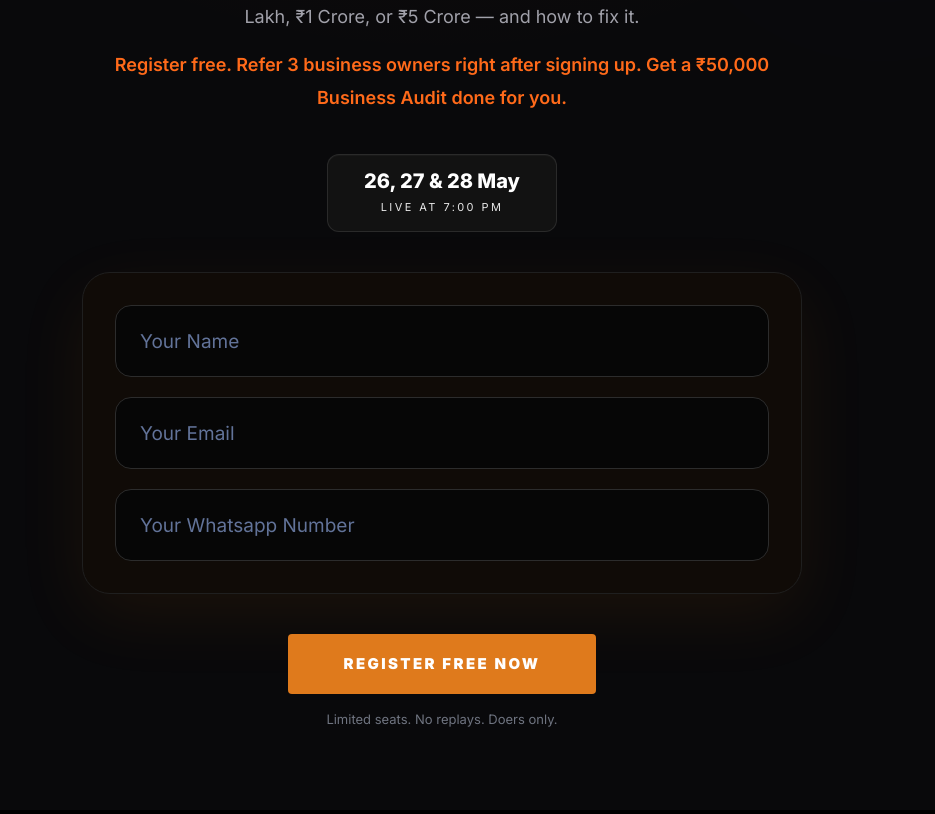
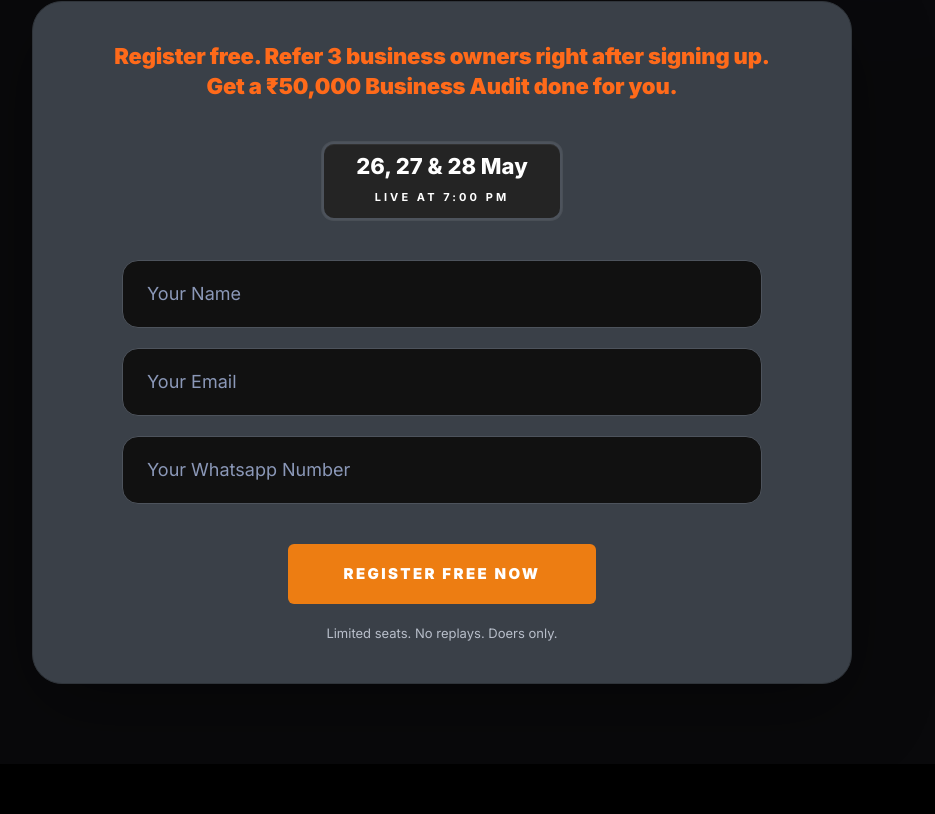
Before and after one commit to offbeatculture/swastik-businessgrowth-rapid-scaling, a React (Vite) app: page / in a window 1280 px wide. Shown: the part 546-1360 px from the top of the page, without its empty margins (198-1133 px from the left). Built offline with nearby package versions, Linux system fonts and the light colour scheme; the HTML template or start-up script is replaced by a standard one.

Commit message:
update in reg form

```diff
--- a/src/components/AnnouncementBar.tsx
+++ b/src/components/AnnouncementBar.tsx
@@ -12,7 +12,8 @@ const AnnouncementBar = () => (
       <div className="relative z-10">
         <p className="mx-auto max-w-[360px] px-4 text-[11px] font-extrabold uppercase leading-[1.5] tracking-[0.14em] text-white sm:max-w-none sm:text-[13px] sm:tracking-[0.18em]">
           {/* APRIL 7, 8, 9 • 7 PM ONWARDS • FREE WHEN YOU REFER 3 ENTREPRENEURS • DOERS ONLY */}
-           26,27,28 MAY • 7 PM DAILY • FREE TO ATTEND • REFER 3 AFTER SIGN UP → GET ₹50,000 BONUS • DOERS ONLY
+           26,27,28 MAY (Tue, Wed, Thu) • 7 PM DAILY
+           {/* • FREE TO ATTEND • REFER 3 AFTER SIGN UP → GET ₹50,000 BONUS • DOERS ONLY */}
         </p>
       </div>
     </div>
--- a/src/components/FAQSection.tsx
+++ b/src/components/FAQSection.tsx
@@ -21,6 +21,13 @@ const faqs = [
     q: "Why should I refer people?",
     a: "Because the ₹50,000 audit is the real unlock. The bootcamp gives you the framework. The audit gives you Swastik's team doing the diagnostic work for your specific business. If you know 3 founders who need this — and you do — it costs you nothing and gains you everything.",
   },
+];
+
+const auditPoints = [
+  "A clear diagnosis of the biggest bottleneck stopping your business growth",
+  "Specific action items to fix what is broken and scale what is already working",
+  "A detailed business audit report from Swastik’s team",
+  "Clarity on what to focus on next so you stop wasting effort in the wrong places",
 ];
 
 const FAQSection = () => (
@@ -64,6 +71,33 @@ const FAQSection = () => (
           </motion.div>
         ))}
       </div>
+
+      <motion.div
+        initial={{ opacity: 0, y: 24 }}
+        whileInView={{ opacity: 1, y: 0 }}
+        viewport={{ once: true }}
+        className="mt-12 rounded-[18px] border border-[#f08a1a]/70 bg-[#191000] px-6 py-9 shadow-[0_22px_70px_rgba(240,138,26,0.12)] sm:px-8 md:mt-16"
+      >
+        <h3 className="text-[28px] font-black leading-[1.15] tracking-[-0.02em] text-[#f08a1a] sm:text-[36px]">
+          Refer 3 Business Owners. Get a Free Business Audit Worth ₹50,000.
+        </h3>
+
+        <p className="mt-4 max-w-[920px] text-[15px] leading-[1.7] text-white/90 sm:text-[16px]">
+          You get your referral link the moment you sign up. No waiting. Refer 3
+          business owners who register — and here's what you unlock:
+        </p>
+
+        <div className="mt-7 grid grid-cols-1 gap-x-10 gap-y-4 md:grid-cols-2">
+          {auditPoints.map((point) => (
+            <div key={point} className="flex items-start gap-3">
+              <span className="mt-[2px] text-[18px] font-bold text-[#22c55e]">
+                ✓
+              </span>
+              <p className="text-[15px] leading-[1.65] text-white">{point}</p>
+            </div>
+          ))}
+        </div>
+      </motion.div>
     </div>
   </section>
 );
--- a/src/components/HeroSection.tsx
+++ b/src/components/HeroSection.tsx
@@ -68,7 +68,7 @@ const HeroSection = () => {
   return (
     <section
       id="register"
-      className="relative overflow-hidden pt-20 pb-16 sm:pt-28 sm:pb-20"
+     className="relative overflow-hidden pt-8 pb-16 sm:pt-10 sm:pb-20"
     >
       <div
         className="absolute top-0 left-0 right-0 h-[500px] opacity-30"
@@ -122,19 +122,19 @@ const HeroSection = () => {
             to fix it.
           </p>
 
-          <p className="mt-4 text-[14px] font-semibold leading-[1.7] text-[#ff6a1a] sm:text-[16px] sm:leading-[1.8] md:text-[18px]">
+          {/* <p className="mt-4 text-[14px] font-semibold leading-[1.7] text-[#ff6a1a] sm:text-[16px] sm:leading-[1.8] md:text-[18px]">
             Register free. Refer 3 business owners right after signing up. Get a
             ₹50,000 Business Audit done for you.
-          </p>
+          </p> */}
         </motion.div>
 
-        <motion.div
+        {/* <motion.div
           initial={{ opacity: 0, y: 20 }}
           animate={{ opacity: 1, y: 0 }}
           transition={{ delay: 0.7 }}
           className="mb-10 flex flex-wrap items-center justify-center gap-4"
-        >
-          {badges.map((b) => (
+        > */}
+          {/* {badges.map((b) => (
             <div
               key={b.label}
               className="flex h-[78px] w-[230px] flex-col items-center justify-center rounded-[12px] border border-white/10 bg-[#121212] px-6 text-center shadow-[inset_0_1px_0_rgba(255,255,255,0.03)]"
@@ -152,15 +152,34 @@ const HeroSection = () => {
               </div>
             </div>
           ))}
-        </motion.div>
+        </motion.div> */}
 
     <motion.div
   initial={{ opacity: 0, y: 20 }}
   animate={{ opacity: 1, y: 0 }}
-  transition={{ delay: 0.75 }}
-  className="mx-auto mb-10 max-w-[720px]"
+  transition={{ delay: 0.7 }}
+  className="mx-auto max-w-[820px] rounded-[30px] border border-[#2f343a] bg-[#3a4048] px-5 py-10 text-center shadow-[0_24px_80px_rgba(0,0,0,0.35)] sm:px-8 md:px-10"
 >
- <div className="rounded-[28px] border border-[#1f1f1f] bg-[#100b07] p-6 shadow-[0_22px_70px_rgba(237,125,18,0.08)] sm:p-7 md:p-8">
+  {/* top orange text */}
+  <h3 className="mx-auto max-w-[760px] text-center text-[20px] font-black leading-[1.35] tracking-[-0.01em] text-[#ff6a1a] md:text-[22px]">
+  Register free. Refer 3 business owners right after signing up.
+  <br />
+  Get a ₹50,000 Business Audit done for you.
+</h3>
+
+  {/* date box */}
+  <div className="mx-auto mt-10 flex h-[78px] w-fit min-w-[230px] flex-col items-center justify-center rounded-[12px] border-2 border-[#4d535c] bg-[#242424] px-8 text-center shadow-[0_0_0_1px_rgba(255,255,255,0.08),inset_0_1px_0_rgba(255,255,255,0.06)]">
+  <div className="text-[22px] font-extrabold leading-none text-white">
+    26, 27 & 28 May
+  </div>
+
+  <div className="mt-3 text-[11px] font-bold uppercase tracking-[0.28em] text-white">
+    Live At 7:00 PM
+  </div>
+</div>
+
+  {/* form inputs - no extra inner box */}
+  <div className="mx-auto mt-10 max-w-[640px] text-left">
     <div className="grid gap-5">
       <input
         type="text"
@@ -168,7 +187,7 @@ const HeroSection = () => {
         placeholder="Your Name"
         value={formData.name}
         onChange={handleChange}
-      className="h-[72px] w-full rounded-2xl border border-[#2c2c2c] bg-[#060606] px-6 text-[19px] text-white outline-none transition placeholder:text-[#627399] focus:border-[#ed7d12]"
+        className="h-[68px] w-full rounded-2xl border border-[#4d535c] bg-[#111111] px-6 text-[18px] text-white outline-none transition placeholder:text-[#8b98b8] focus:border-[#ed7d12]"
       />
 
       <input
@@ -177,7 +196,7 @@ const HeroSection = () => {
         placeholder="Your Email"
         value={formData.email}
         onChange={handleChange}
-      className="h-[72px] w-full rounded-2xl border border-[#2c2c2c] bg-[#060606] px-6 text-[19px] text-white outline-none transition placeholder:text-[#627399] focus:border-[#ed7d12]"
+        className="h-[68px] w-full rounded-2xl border border-[#4d535c] bg-[#111111] px-6 text-[18px] text-white outline-none transition placeholder:text-[#8b98b8] focus:border-[#ed7d12]"
       />
 
       <input
@@ -186,27 +205,21 @@ const HeroSection = () => {
         placeholder="Your Whatsapp Number"
         value={formData.phone}
         onChange={handleChange}
-      className="h-[72px] w-full rounded-2xl border border-[#2c2c2c] bg-[#060606] px-6 text-[19px] text-white outline-none transition placeholder:text-[#627399] focus:border-[#ed7d12]"
+        className="h-[68px] w-full rounded-2xl border border-[#4d535c] bg-[#111111] px-6 text-[18px] text-white outline-none transition placeholder:text-[#8b98b8] focus:border-[#ed7d12]"
       />
     </div>
   </div>
-</motion.div>
 
-        <motion.div
-          initial={{ opacity: 0, scale: 0.95 }}
-          animate={{ opacity: 1, scale: 1 }}
-          transition={{ delay: 0.8 }}
-          className="flex flex-col items-center gap-4"
-        >
+  {/* button */}
   <button
     onClick={handleSubmit}
     disabled={loading}
-            className="inline-flex min-h-[60px] min-w-[308px] items-center justify-center rounded-[4px] bg-[#df7a1c] px-10 py-5 text-sm font-black uppercase tracking-[0.16em] text-white transition-all duration-300 hover:opacity-90 disabled:cursor-not-allowed disabled:opacity-70 sm:text-[15px]"
+    className="mx-auto mt-10 inline-flex min-h-[60px] min-w-[308px] items-center justify-center rounded-[6px] bg-[#ed7d12] px-10 py-5 text-sm font-black uppercase tracking-[0.16em] text-white transition-all duration-300 hover:bg-[#d96f0d] disabled:cursor-not-allowed disabled:opacity-70 sm:text-[15px]"
   >
     {loading ? "Submitting..." : "Register Free Now"}
   </button>
 
-          <p className="text-[13px] text-[#6f7480]">
+  <p className="mt-5 text-center text-[13px] text-[#b8beca]">
     Limited seats. No replays. Doers only.
   </p>
 </motion.div>
--- a/src/components/HowItWorks.tsx
+++ b/src/components/HowItWorks.tsx
@@ -102,7 +102,7 @@ const HowItWorks = () => (
         ))}
       </div>
 
-      <motion.div
+      {/* <motion.div
         initial={{ opacity: 0, y: 24 }}
         whileInView={{ opacity: 1, y: 0 }}
         viewport={{ once: true }}
@@ -127,7 +127,7 @@ const HowItWorks = () => (
             </div>
           ))}
         </div>
-      </motion.div>
+      </motion.div> */}
     </div>
   </section>
 );
```
Lines whose indentation alone changed are shown as unchanged.
